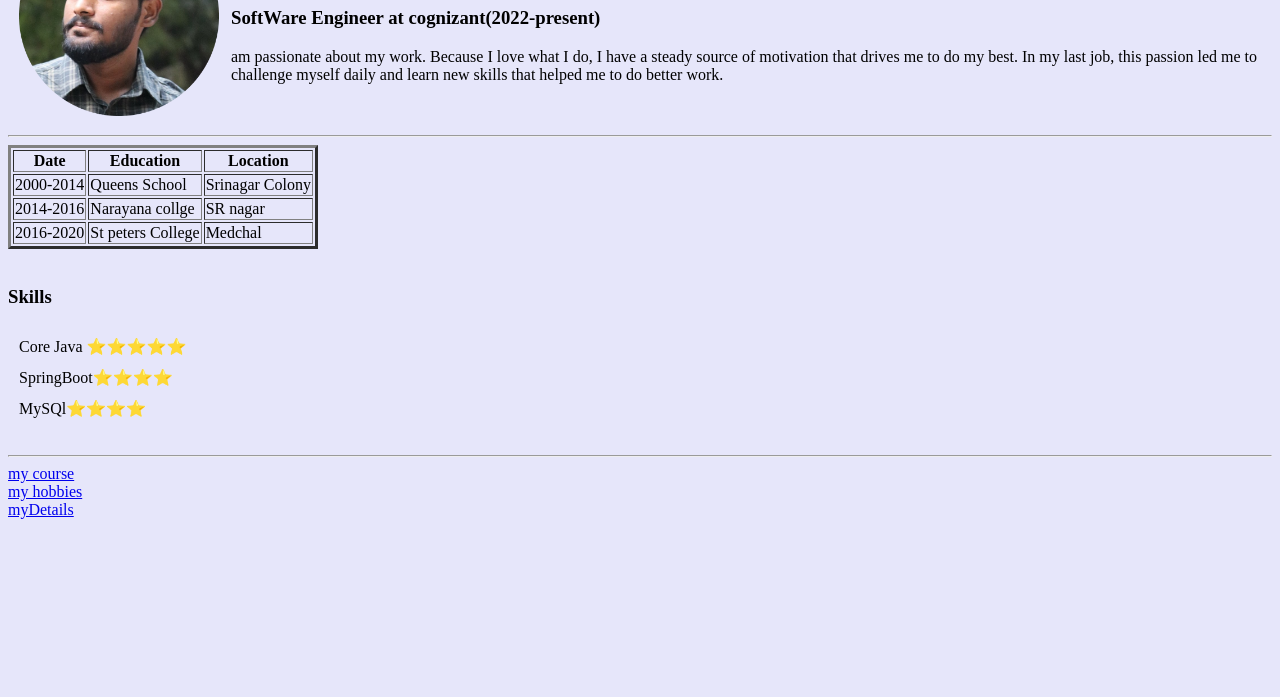
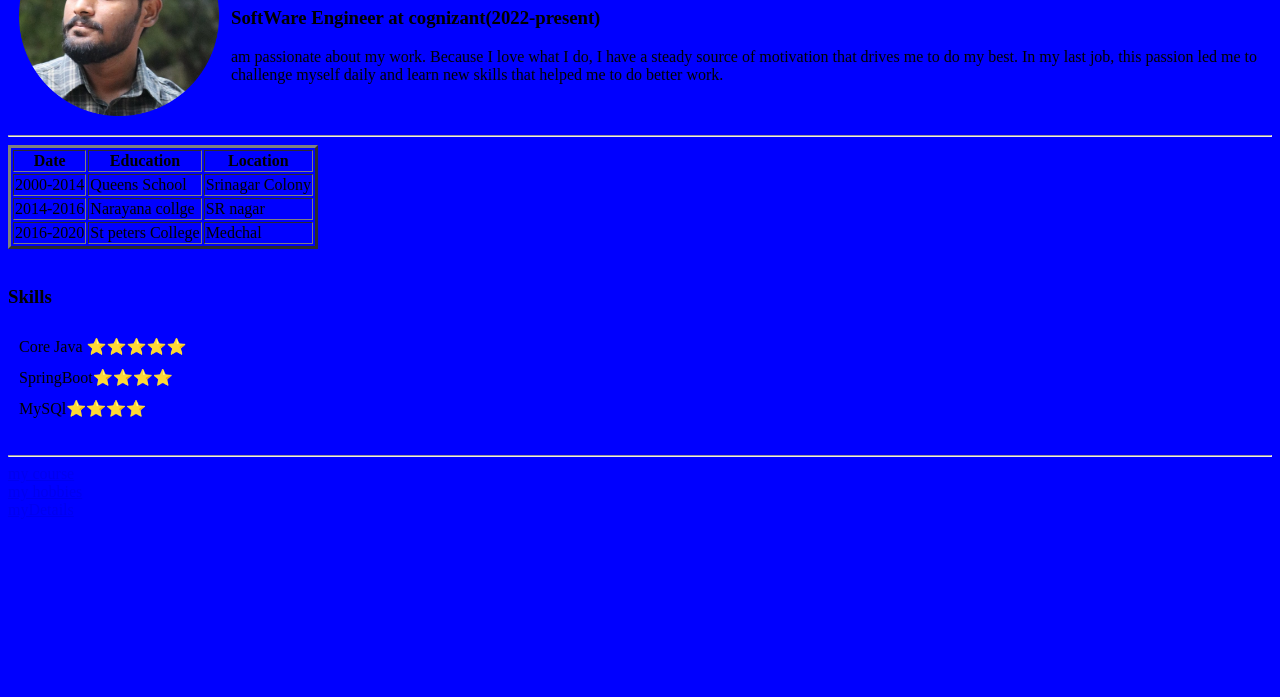
Before and after one commit to Bhargavyerragolla/cv, a plain HTML site: page index.html in a window 1280 px wide. Shown: the part 103-800 px from the top of the page. Drawn offline with Linux system fonts and the light colour scheme.

Commit message:
changed to blue

```diff
--- a/index.html
+++ b/index.html
@@ -6,7 +6,7 @@
     <meta name="viewport" content="width=device-width, initial-scale=1.0">
     <title>Bhargav's Website</title>
 </head>
-<body style="background-color: lavender;">
+<body style="background-color: blue;">
 
     <table cellspacing="10">
 
```
